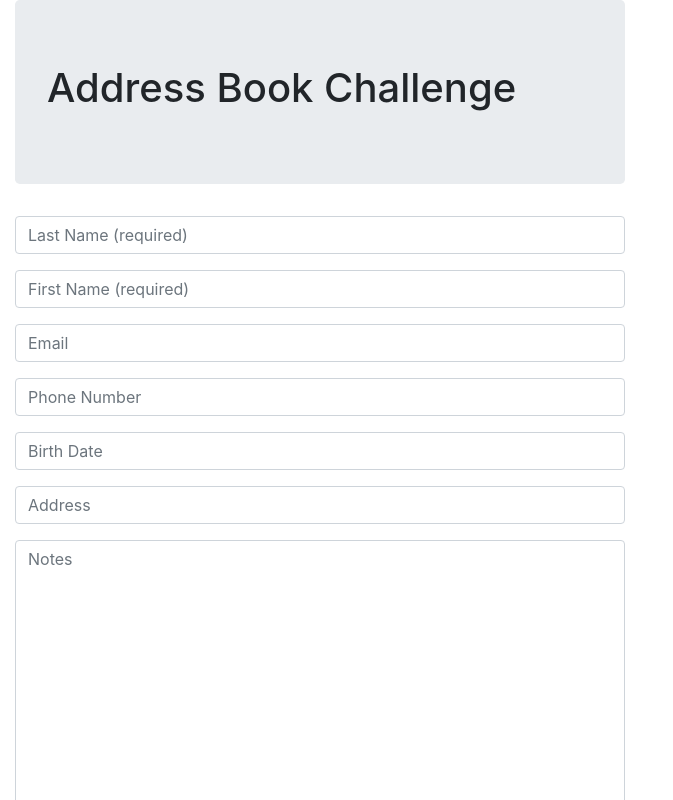
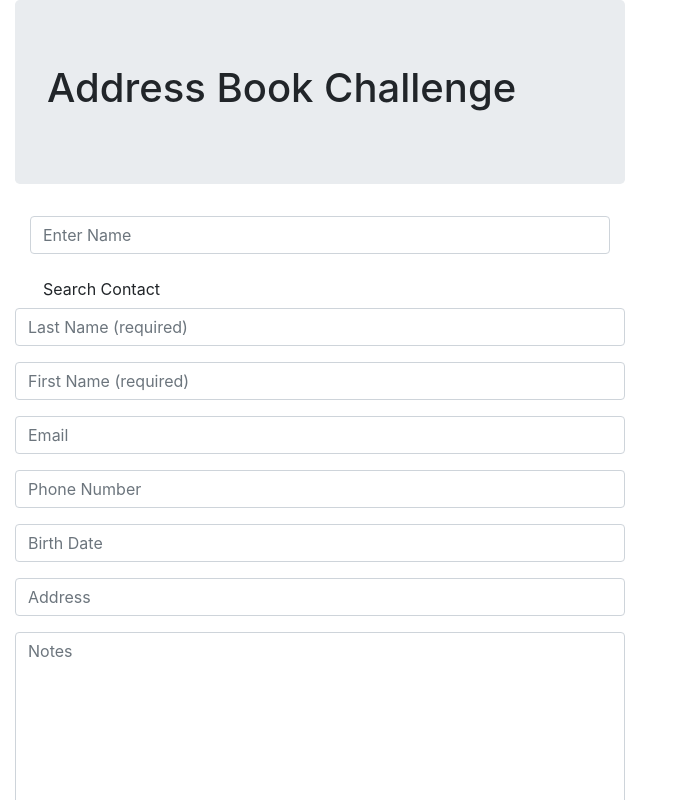
Before and after one commit to Rsotolongo77/Address-Book, a React (Create React App) app in the folder addressbook/client/: page /add in a window 1280 px wide. Shown: the top 800 px of the page, without its empty margins (0-673 px from the left). Built offline with nearby package versions, Linux system fonts and the light colour scheme.

Commit message:
search input returning object.

```diff
--- a/addressbook/client/src/components/Searchjumbo/index.js
+++ b/addressbook/client/src/components/Searchjumbo/index.js
@@ -0,0 +1,45 @@
+import React, { Component } from "react";
+import API from "../../utils/API";
+import { Container } from "../Grid/index";
+import { FormBtn, Input } from "../Form";
+
+//client side filter for search component
+class SearchJumbo extends Component {
+    state = {
+        search: "",
+        firstName: "",
+        contacts: []
+    };
+
+
+    handleFormSubmit = e => {
+        e.preventDefault();
+        API.getByName(this.state.firstName)
+            .then(res => console.log(res)
+            )
+
+            .catch(err => console.log(err));
+
+    };
+
+    handleInputChange = e => {
+        this.setState({ firstName: e.target.value });
+    };
+
+    render() {
+        return (
+            <Container>
+                <Input
+                    value={this.state.firstName}
+                    onChange={this.handleInputChange}
+                    placeholder="Enter Name" />
+                <FormBtn
+                    onClick={this.handleFormSubmit}>
+                    Search Contact
+                  </FormBtn>
+            </Container>
+        );
+    }
+}
+
+export default SearchJumbo
--- a/addressbook/client/src/pages/Add.js
+++ b/addressbook/client/src/pages/Add.js
@@ -3,6 +3,7 @@ import Jumbotron from "../components/Jumbotron";
 import API from "../utils/API";
 import { Container, Row, Col } from "../components/Grid";
 import { Input, TextArea, FormBtn } from "../components/Form";
+import SearchJumbo from "../components/SearchJumbo";
 
 class AddContact extends Component {
 
@@ -58,6 +59,7 @@ class AddContact extends Component {
                         <Jumbotron>
                             <h1>Address Book Challenge</h1>
                         </Jumbotron>
+                        <SearchJumbo />
                         <form>
                             <Input
                                 value={this.state.lastName}
--- a/addressbook/client/src/pages/Contact.js
+++ b/addressbook/client/src/pages/Contact.js
@@ -35,9 +35,7 @@ class Contacts extends Component {
       .then(res =>
         //set new state with results
         this.setState({
-          contacts: res.data, lastName: "", firstName: "",
-          email: "", phoneNumber: "", birthDate: "",
-          address: "", notes: ""
+          contacts: res.data
         })
       )
 
@@ -60,7 +58,7 @@ class Contacts extends Component {
         <Row>
           <Col size="md-12">
             <Jumbotron>
-              <h1>Contacts entered into db</h1>
+              <h1>Address Book Challenge</h1>
               <Link to={"/add"}>Add Contact</Link>
             </Jumbotron>
             {this.state.contacts.length ? (
--- a/addressbook/client/src/pages/Edit.js
+++ b/addressbook/client/src/pages/Edit.js
@@ -21,8 +21,8 @@ class EditContact extends Component {
     componentDidMount() {
         API.getContact(this.props.match.params.id)
             .then(res => this.setState({
-                contact: res.data, lastName: "", firstName: "",
-                email: "", phoneNumber: "", birthDate: "", address: "", notes: ""
+                contact: res.data, lastName: res.data.lastName, firstName: res.data.firstName,
+                email: res.data.email, phoneNumber: res.data.phoneNumber, birthDate: res.data.birthdate, address: res.data.address, notes: res.data.notes
             }))
             .catch(err => console.log(err));
     }
--- a/addressbook/client/src/utils/API.js
+++ b/addressbook/client/src/utils/API.js
@@ -20,6 +20,10 @@ export default {
   //update contact
   updateContact: function (id, data) {
     return axios.put("/api/contacts/" + id, data);
+  },
+  //get contact by name
+  getByName: function (data) {
+    return axios.get("/api/contacts/all/" + data)
   }
 
 };
```
Also changed, not shown: addressbook/client/src/components/ContactsList/index.js (added, +13 -0 lines), addressbook/client/src/components/Grid/index.js (line endings or trailing spaces), 2 other files (tests, documents, lock files or other folders).
